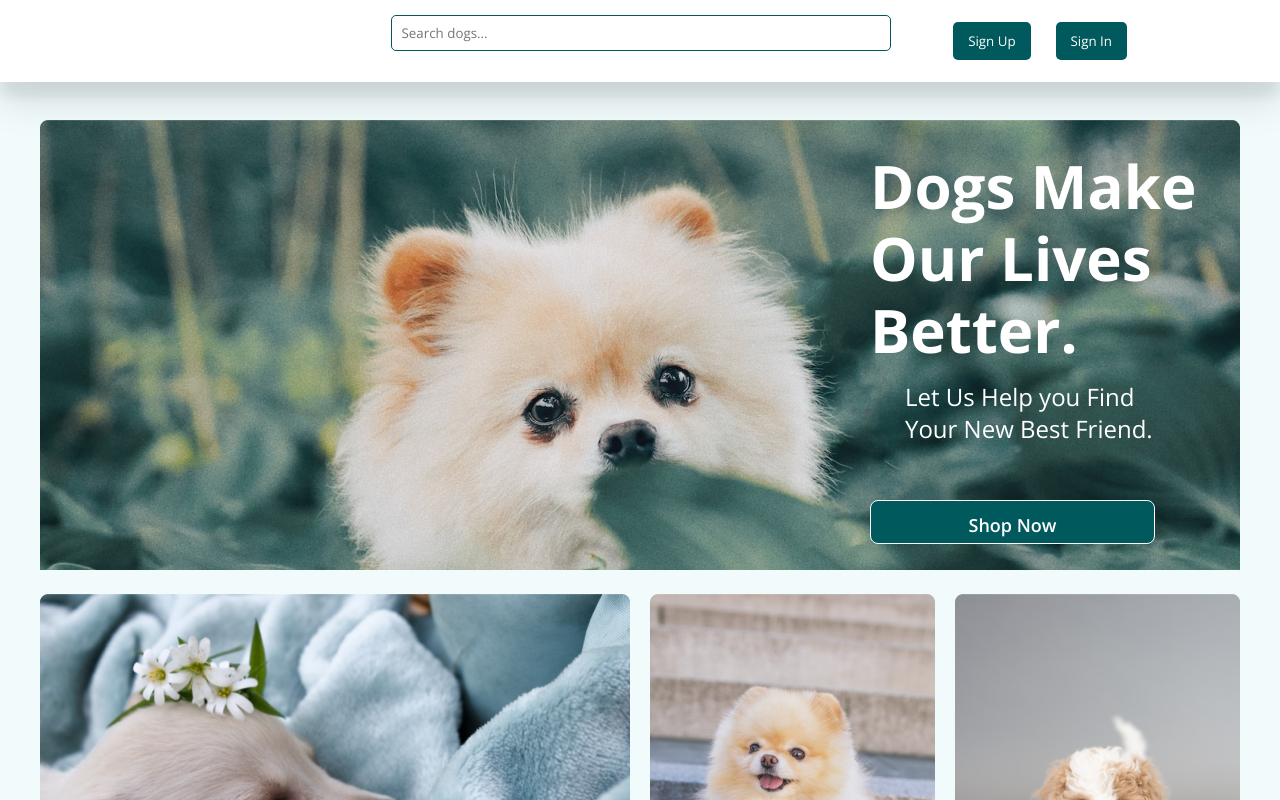
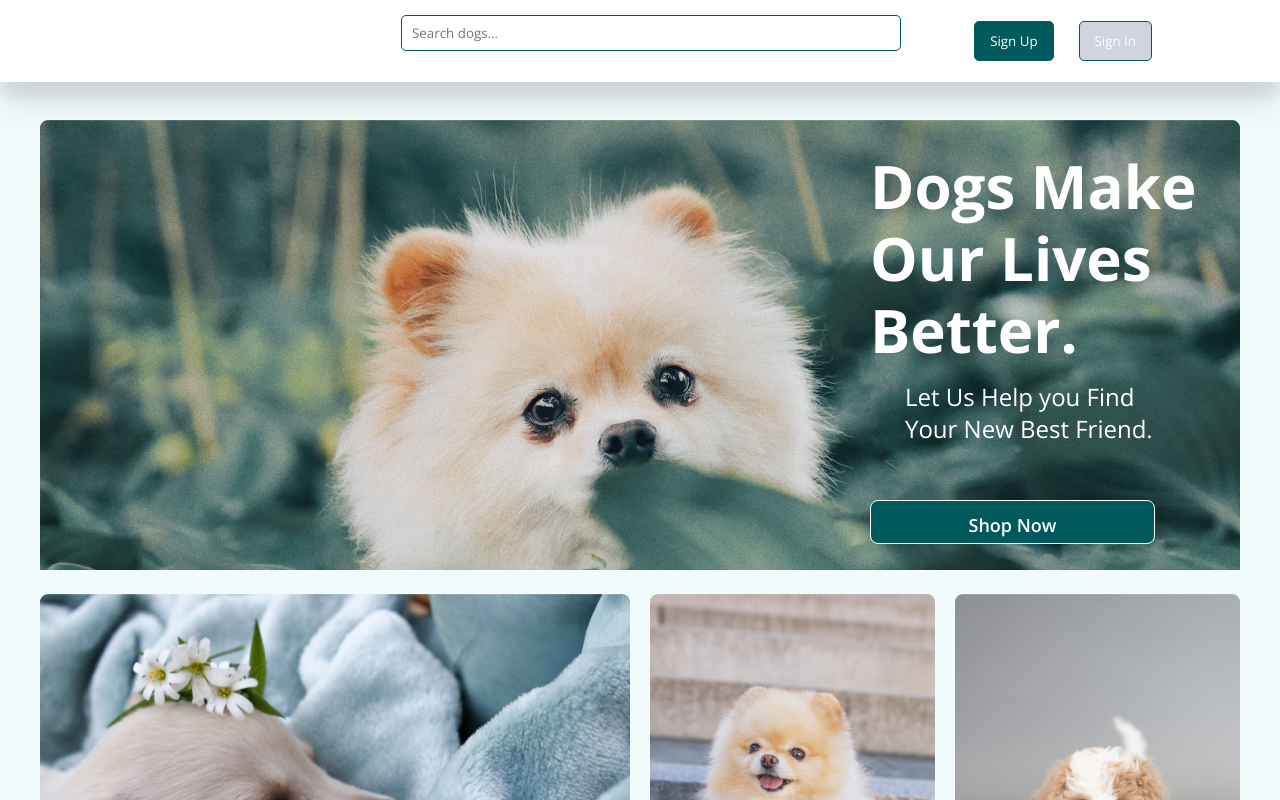
Before and after one commit to Sheila-a/G3-SCRUM, a React (Vite) app: page / in a window 1280 px wide. Shown: the top 800 px of the page. Built offline with nearby package versions, Linux system fonts and the light colour scheme.

Commit message:
Fix hosting

```diff
--- a/src/Components/Navbar/Navbar.jsx
+++ b/src/Components/Navbar/Navbar.jsx
@@ -11,7 +11,7 @@ const Navbar = () => {
       </Link>
       <Search />
       <div className={design.NavEnd}>
-        <Link to="/register">
+        <Link to="/register" className={design.NavEnd_first}>
           <button>Sign Up</button>
         </Link>
         <Link to="login">
--- a/src/Components/Navbar/style.module.css
+++ b/src/Components/Navbar/style.module.css
@@ -16,17 +16,21 @@
   color: #000000;
   z-index: 999;
 }
+.NavEnd button {
+  background-color: #d0d5dd;
+  padding: 10px 15px;
+  border: 1px solid #00595c;
+  border-radius: 5px;
+  cursor: pointer;
+}
 
-.NavEnd button:first-child {
+.NavEnd_first button {
   margin-right: 25px;
   background-color: #00595c;
   color: #fff;
 }
-
-.NavEnd button {
-  background-color: #d0d5dd;
-  padding: 10px 15px;
-  border: 0;
-  border-radius: 5px;
-  cursor: pointer;
+.NavEnd_first button:hover {
+  margin-right: 25px;
+  color: #00595c;
+  background-color: #fff;
 }
```
